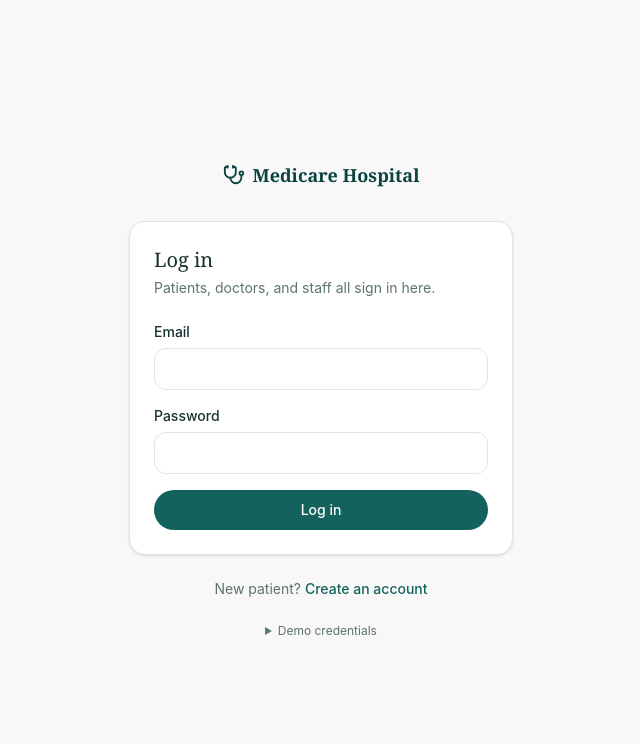
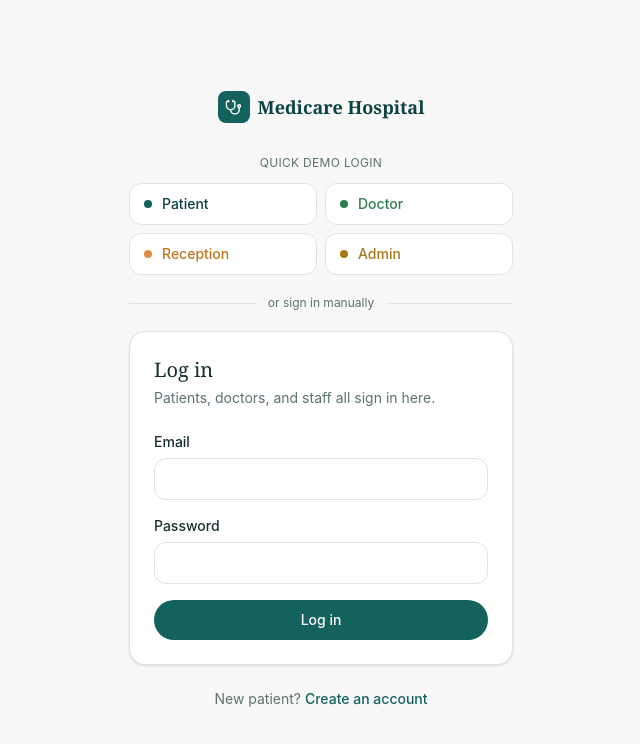
Before and after one commit to Imperfect-spiker28/medicare-hms, a Next.js app: page /login in a window 1280 px wide. Shown: the top 744 px of the page, without its empty margins (319-959 px from the left). Built offline with nearby package versions, Linux system fonts and the light colour scheme.

Commit message:
feat(login): instant one-click demo login buttons for all 4 roles

```diff
--- a/app/login/page.tsx
+++ b/app/login/page.tsx
@@ -3,7 +3,7 @@
 import { useState } from "react";
 import { useRouter } from "next/navigation";
 import Link from "next/link";
-import { Stethoscope } from "lucide-react";
+import { Stethoscope, UserRound, Stethoscope as DoctorIcon, MonitorCheck, ShieldCheck } from "lucide-react";
 import { Button, Card, Input } from "@/components/ui";
 import { apiFetch } from "@/lib/api-client";
 
@@ -14,37 +14,120 @@ const ROLE_HOME: Record<string, string> = {
   ADMIN: "/admin",
 };
 
+const QUICK_LOGINS = [
+  {
+    role: "Patient",
+    email: "patient@example.com",
+    password: "Password@123",
+    icon: <UserRound size={16} />,
+    color: "border-primary/30 hover:border-primary hover:bg-primary-tint text-primary-dark",
+    dot: "bg-primary",
+  },
+  {
+    role: "Doctor",
+    email: "doctor1@medicarehospital.in",
+    password: "Password@123",
+    icon: <DoctorIcon size={16} />,
+    color: "border-success/30 hover:border-success hover:bg-success-tint text-success",
+    dot: "bg-success",
+  },
+  {
+    role: "Reception",
+    email: "reception@medicarehospital.in",
+    password: "Password@123",
+    icon: <MonitorCheck size={16} />,
+    color: "border-accent/30 hover:border-accent hover:bg-accent-tint text-accent-dark",
+    dot: "bg-accent",
+  },
+  {
+    role: "Admin",
+    email: "admin@medicarehospital.in",
+    password: "Password@123",
+    icon: <ShieldCheck size={16} />,
+    color: "border-warning/30 hover:border-warning hover:bg-warning-tint text-warning",
+    dot: "bg-warning",
+  },
+];
+
 export default function LoginPage() {
   const router = useRouter();
   const [email, setEmail] = useState("");
   const [password, setPassword] = useState("");
   const [error, setError] = useState("");
   const [loading, setLoading] = useState(false);
+  const [quickLoading, setQuickLoading] = useState<string | null>(null);
 
-  async function onSubmit(e: React.FormEvent) {
-    e.preventDefault();
+  async function doLogin(e: string, p: string) {
     setError("");
-    setLoading(true);
     try {
       const data = await apiFetch<{ user: { role: string } }>("/api/auth/login", {
         method: "POST",
-        body: JSON.stringify({ email, password }),
+        body: JSON.stringify({ email: e, password: p }),
       });
       router.push(ROLE_HOME[data.user.role] || "/");
       router.refresh();
     } catch (err) {
       setError(err instanceof Error ? err.message : "Login failed.");
-    } finally {
-      setLoading(false);
     }
   }
 
+  async function onSubmit(e: React.FormEvent) {
+    e.preventDefault();
+    setLoading(true);
+    await doLogin(email, password);
+    setLoading(false);
+  }
+
+  async function quickLogin(role: string, e: string, p: string) {
+    setQuickLoading(role);
+    await doLogin(e, p);
+    setQuickLoading(null);
+  }
+
   return (
-    <div className="min-h-screen flex items-center justify-center bg-background px-4">
+    <div className="min-h-screen flex items-center justify-center bg-background px-4 py-10">
       <div className="w-full max-w-sm">
+        {/* Logo */}
         <Link href="/" className="flex items-center gap-2 font-display font-semibold text-lg text-primary-dark justify-center mb-8">
-          <Stethoscope size={22} /> Medicare Hospital
+          <div className="w-8 h-8 rounded-lg bg-primary flex items-center justify-center">
+            <Stethoscope size={17} className="text-white" />
+          </div>
+          Medicare Hospital
         </Link>
+
+        {/* Quick login panel */}
+        <div className="mb-4">
+          <p className="text-xs text-muted text-center uppercase tracking-wide mb-3">Quick demo login</p>
+          <div className="grid grid-cols-2 gap-2">
+            {QUICK_LOGINS.map((q) => (
+              <button
+                key={q.role}
+                onClick={() => quickLogin(q.role, q.email, q.password)}
+                disabled={quickLoading !== null || loading}
+                className={`relative flex items-center gap-2.5 px-3.5 py-2.5 rounded-xl border bg-surface text-sm font-medium transition-all cursor-pointer disabled:opacity-50 disabled:cursor-not-allowed ${q.color}`}
+              >
+                {quickLoading === q.role ? (
+                  <span className="w-4 h-4 rounded-full border-2 border-current border-t-transparent animate-spin flex-shrink-0" />
+                ) : (
+                  <span className={`w-2 h-2 rounded-full flex-shrink-0 ${q.dot}`} />
+                )}
+                {q.role}
+                {quickLoading === q.role && (
+                  <span className="ml-auto text-xs opacity-60">signing in…</span>
+                )}
+              </button>
+            ))}
+          </div>
+        </div>
+
+        {/* Divider */}
+        <div className="flex items-center gap-3 my-5">
+          <div className="flex-1 h-px bg-border" />
+          <span className="text-xs text-muted">or sign in manually</span>
+          <div className="flex-1 h-px bg-border" />
+        </div>
+
+        {/* Manual login form */}
         <Card className="p-6">
           <h1 className="font-display text-xl text-foreground mb-1">Log in</h1>
           <p className="text-sm text-muted mb-6">Patients, doctors, and staff all sign in here.</p>
@@ -66,27 +149,18 @@ export default function LoginPage() {
               onChange={(e) => setPassword(e.target.value)}
             />
             {error && <p className="text-sm text-danger">{error}</p>}
-            <Button type="submit" className="w-full" disabled={loading}>
+            <Button type="submit" className="w-full" disabled={loading || quickLoading !== null}>
               {loading ? "Signing in…" : "Log in"}
             </Button>
           </form>
         </Card>
+
         <p className="text-center text-sm text-muted mt-6">
           New patient?{" "}
           <Link href="/register" className="text-primary font-medium">
             Create an account
           </Link>
         </p>
-        <details className="mt-6 text-xs text-muted">
-          <summary className="cursor-pointer text-center">Demo credentials</summary>
-          <div className="mt-2 bg-surface border border-border rounded-xl p-3 space-y-1">
-            <p>Password for every account: <code>Password@123</code></p>
-            <p>Admin: admin@medicarehospital.in</p>
-            <p>Reception: reception@medicarehospital.in</p>
-            <p>Doctor: doctor1@medicarehospital.in</p>
-            <p>Patient: patient@example.com</p>
-          </div>
-        </details>
       </div>
     </div>
   );
```
